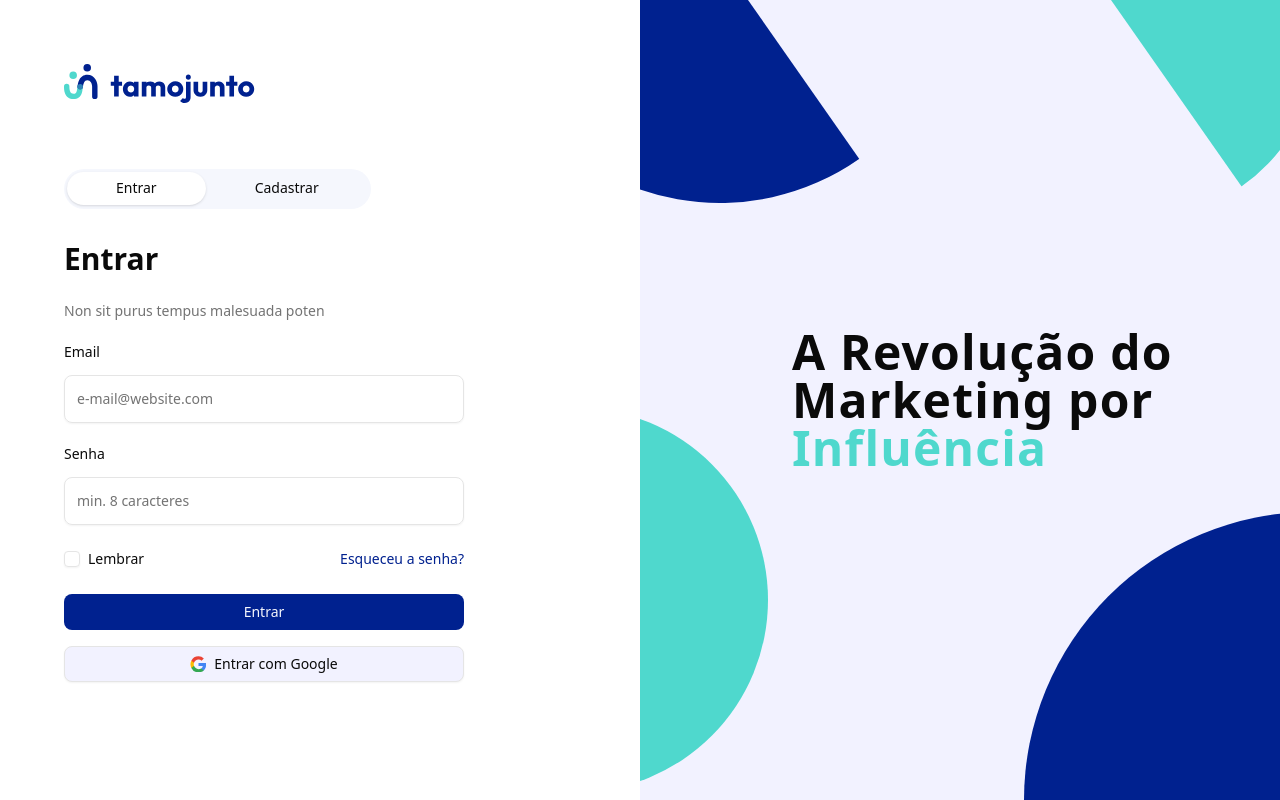
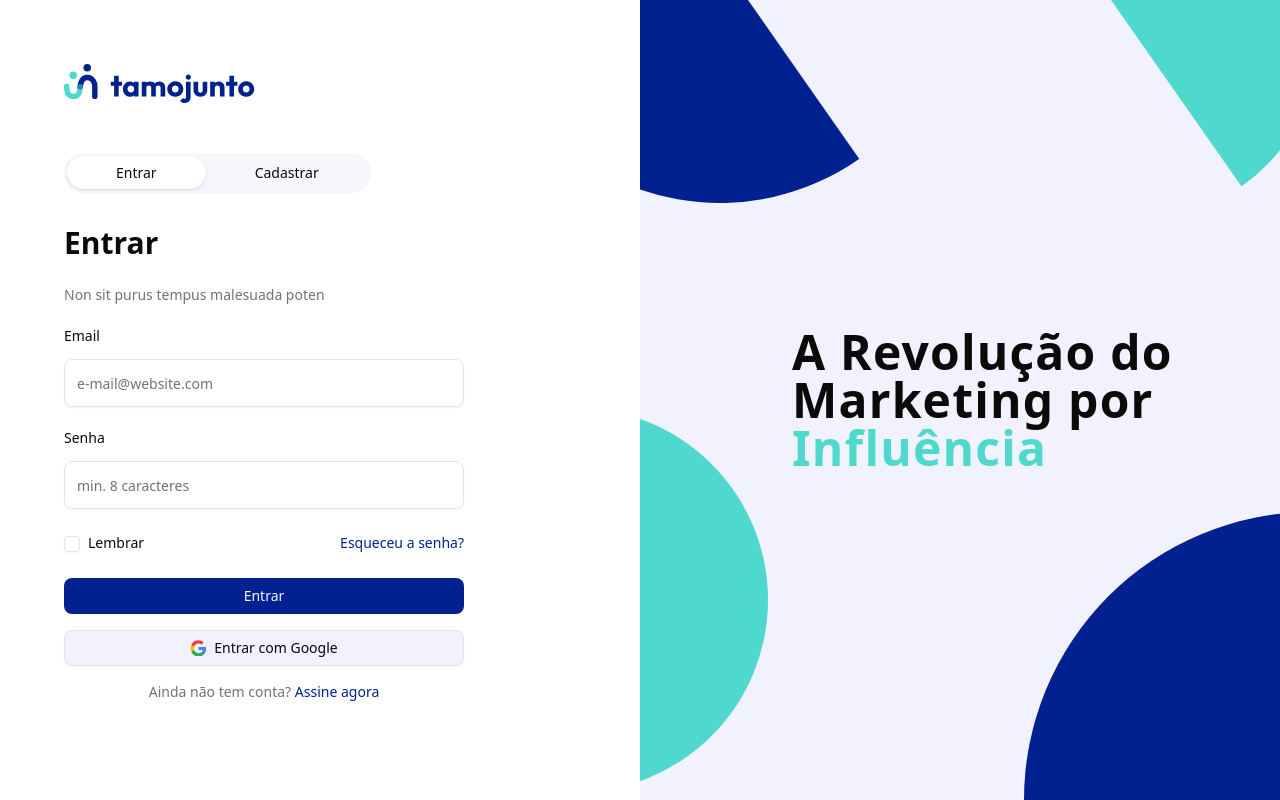
Before and after one commit to johnsmera/nextauth-shadcn, a Next.js app: page / in a window 1280 px wide. Built offline with nearby package versions, Linux system fonts and the light colour scheme.

Commit message:
style: fix overflow from page

```diff
--- a/src/app/page.tsx
+++ b/src/app/page.tsx
@@ -5,10 +5,13 @@ import { Logo } from "@/components/shared/logo";
 export default function Home() {
 	return (
 		<div className="grid grid-cols-[1fr_1fr] h-screen w-screen overflow-hidden">
-			<div className="flex p-16 flex-col bg-white overflow-hidden">
-				<Logo />
-
-				<LoginNavigation />
+			<div className="flex flex-col p-4 md:p-16 bg-white gap-4 overflow-y-auto">
+				<div className="flex-shrink-0">
+					<Logo />
+				</div>
+				<div className="flex-grow flex items-center justify-center">
+					<LoginNavigation />
+				</div>
 			</div>
 
 			<LoginAside />
--- a/src/components/features/auth/login-navigation.tsx
+++ b/src/components/features/auth/login-navigation.tsx
@@ -13,7 +13,25 @@ export function LoginNavigation({ className }: LoginNavigationProps) {
 	const [activeTab, setActiveTab] = useState("signin");
 
 	const renderSigninContent = () => {
-		return <LoginForm />;
+		return (
+			<div className="flex flex-col gap-4">
+				<LoginForm />
+				<span className="text-sm text-center text-muted-foreground">
+					Ainda não tem conta?{" "}
+					<span
+						className="text-primary font-medium cursor-pointer"
+						onClick={() => setActiveTab("signup")}
+						onKeyDown={(e) => {
+							if (e.key === "Enter") {
+								setActiveTab("signup");
+							}
+						}}
+					>
+						Assine agora
+					</span>
+				</span>
+			</div>
+		);
 	};
 
 	return (
--- a/src/styles/globals.css
+++ b/src/styles/globals.css
@@ -120,3 +120,28 @@
     @apply bg-background text-foreground;
   }
 }
+
+/* Estilização da barra de rolagem */
+::-webkit-scrollbar {
+  width: 8px;
+  height: 8px;
+}
+
+::-webkit-scrollbar-track {
+  background: transparent;
+}
+
+::-webkit-scrollbar-thumb {
+  background: var(--muted);
+  border-radius: 4px;
+}
+
+::-webkit-scrollbar-thumb:hover {
+  background: var(--muted-foreground);
+}
+
+/* Firefox */
+* {
+  scrollbar-width: thin;
+  scrollbar-color: var(--muted) transparent;
+}
```
